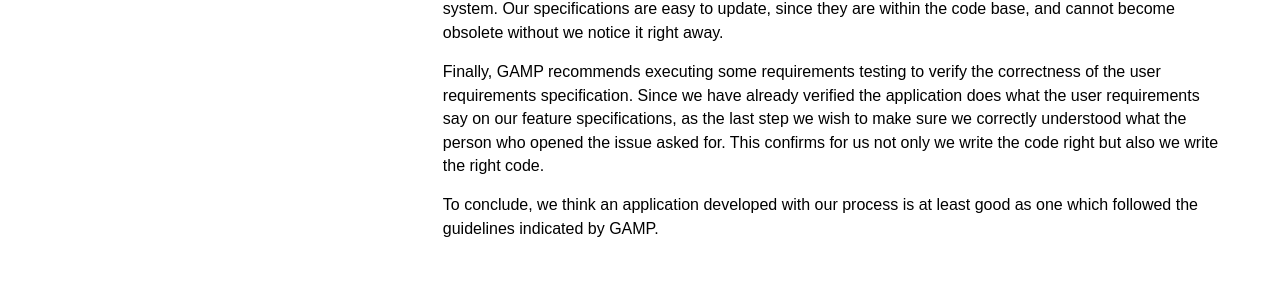
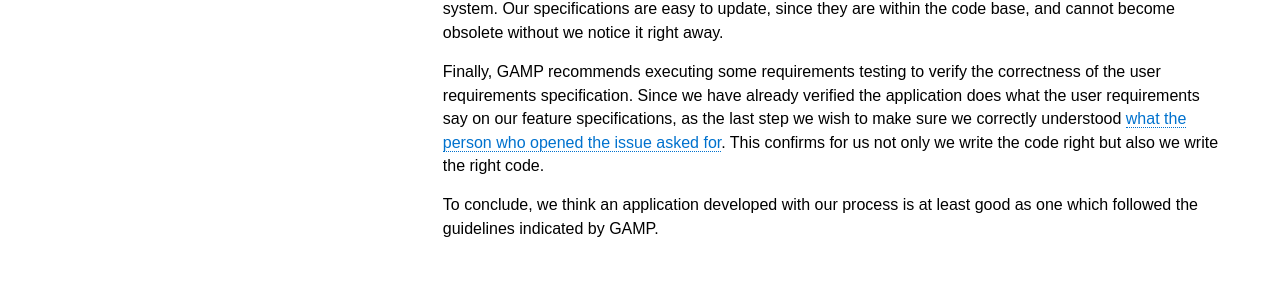
Before and after one commit to inforlife/process, a Jekyll site: the page built from gamp-comparison.md, in a window 1280 px wide. Shown: the part 1542-1844 px from the top of the page. Built offline with Jekyll 4.4.1, drawn with Linux system fonts in a browser that asks for light colours; part of the change alters nothing that is shown.

Commit message:
add reference

```diff
--- a/gamp-comparison.md
+++ b/gamp-comparison.md
@@ -23,6 +23,6 @@ We usually define [two types of specifications, feature and class specifications
 Furthermore, specifications written on paper has the risk to become outdated and not reflect the current system. Our specifications are easy to update, since they are within the code base, and cannot become obsolete without we notice it right away.
 
 Finally, GAMP recommends executing some requirements testing to verify the correctness of the user requirements specification.
-Since we have already verified the application does what the user requirements say on our feature specifications, as the last step we wish to make sure we correctly understood what the person who opened the issue asked for. This confirms for us not only we write the code right but also we write the right code.
+Since we have already verified the application does what the user requirements say on our feature specifications, as the last step we wish to make sure we correctly understood [what the person who opened the issue asked for](https://inforlife.github.io/process/iterations.html#user-acceptance). This confirms for us not only we write the code right but also we write the right code.
 
 To conclude, we think an application developed with our process is at least good as one which followed the guidelines indicated by GAMP.
```
